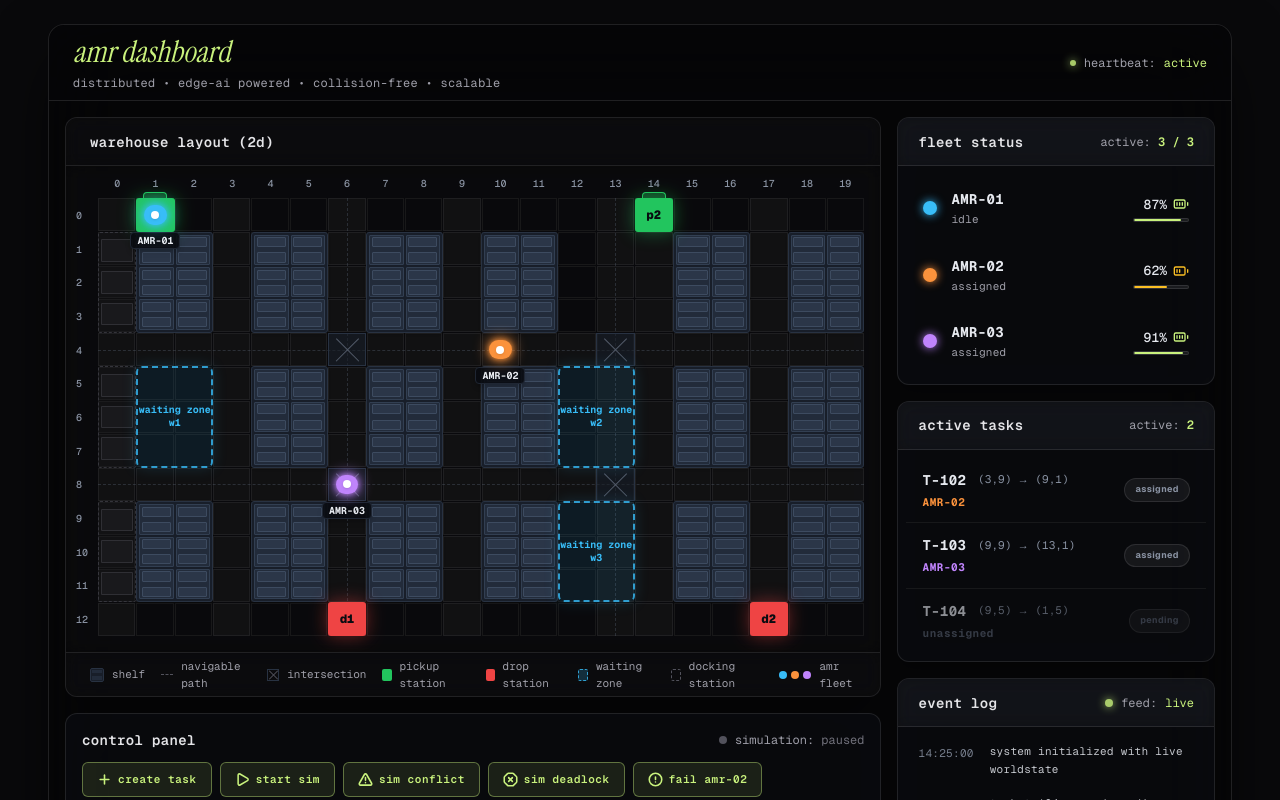
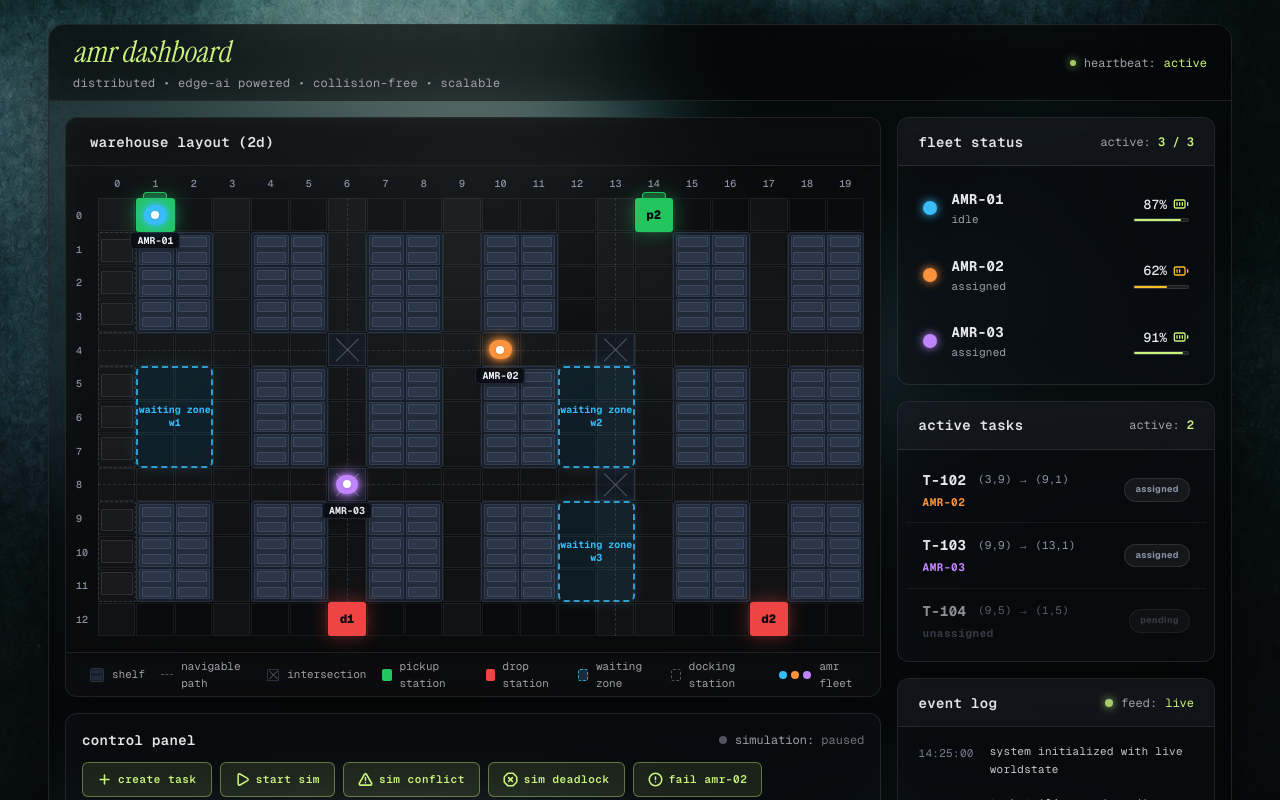
Before and after one commit to EmperorsReign05/TeamRocket, a Next.js app: page / in a window 1280 px wide. Shown: the top 800 px of the page. Built offline with nearby package versions, Linux system fonts and the light colour scheme.

Commit message:
feat(dashboard): restore hotaru textured background image

```diff
--- a/src/app/page.tsx
+++ b/src/app/page.tsx
@@ -216,7 +216,7 @@ export default function Dashboard() {
   };
 
   return (
-    <div className="min-h-screen bg-[#09090b] text-[#fafafa] font-sans py-6 px-4 md:px-8 lg:px-12 flex justify-center items-start selection:bg-[#C9F27D]/30">
+    <div className="min-h-screen bg-[#09090b] text-[#fafafa] bg-[url('/bg.png')] bg-cover bg-fixed bg-center font-sans py-6 px-4 md:px-8 lg:px-12 flex justify-center items-start selection:bg-[#C9F27D]/30">
       <div className="w-full max-w-[1520px] bg-black/40 backdrop-blur-2xl rounded-2xl border border-zinc-800/80 shadow-[0_25px_70px_-15px_rgba(0,0,0,0.85)] flex flex-col overflow-hidden">
         <Header />
 
```
Also changed, not shown: public/bg.png (added).
